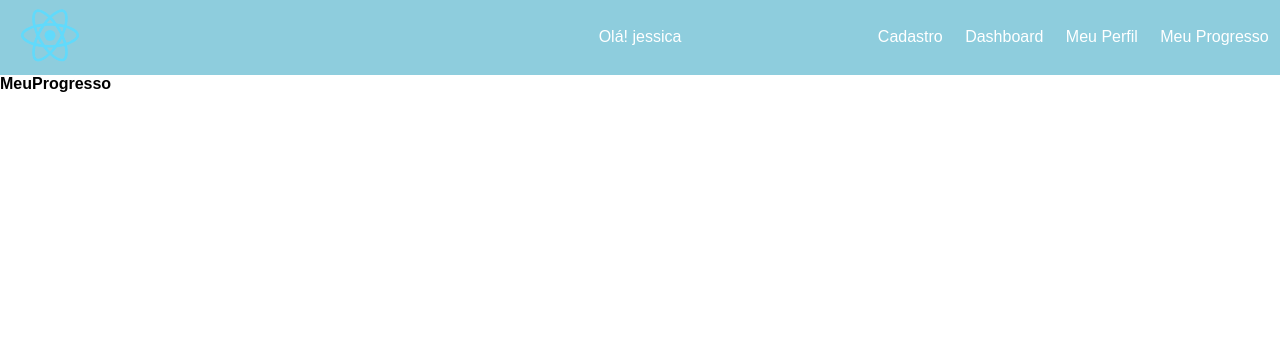
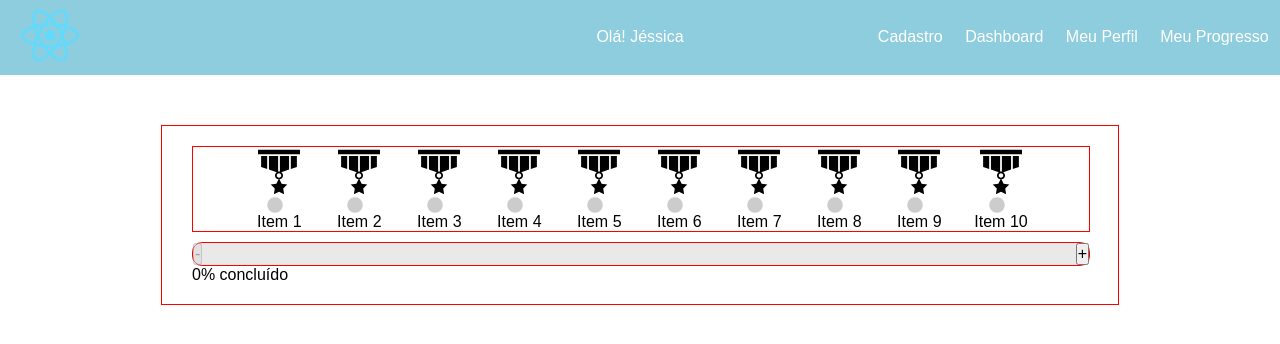
Before and after one commit to jessicapinheiro-s/meu-app-do-react-ativ-exte, a React (Create React App) app: page /meuProgresso in a window 1280 px wide. Shown: the top 344 px of the page. Built offline with nearby package versions, Linux system fonts and the light colour scheme.

Commit message:
criando barra de progresso

```diff
--- a/src/Pages/meuProgresso.tsx
+++ b/src/Pages/meuProgresso.tsx
@@ -1,11 +1,92 @@
 import { Link } from 'react-router-dom';
-import React from "react"
+import React, { useState } from "react"
 import MenuHeader from '../components/header/header';
-export default function MeuProgresso (){
-    return(
+import { FaCheckCircle, FaCircle } from 'react-icons/fa';
+import { RiMedalFill } from "react-icons/ri";
+import { FaMedal } from "react-icons/fa6";
+import { IoIosMedal } from "react-icons/io";
+import { IoMedalSharp } from "react-icons/io5";
+import { GiStarMedal } from "react-icons/gi";
+
+
+
+
+export default function MeuProgresso() {
+    const [progress, setProgress] = useState(0);
+    const items = [
+        { id: 1, name: 'Item 1' },
+        { id: 2, name: 'Item 2' },
+        { id: 3, name: 'Item 3' },
+        { id: 4, name: 'Item 4' },
+        { id: 5, name: 'Item 5' },
+        { id: 6, name: 'Item 6' },
+        { id: 7, name: 'Item 7' },
+        { id: 8, name: 'Item 8' },
+        { id: 9, name: 'Item 9' },
+        { id: 10, name: 'Item 10' },
+        // Adicione quantos itens desejar
+    ];
+
+    const handleIncrement = () => {
+        if (progress < 100) {
+            setProgress(progress + 10);
+        }
+    };
+
+    const handleDecrement = () => {
+        if (progress > 0) {
+            setProgress(progress - 10);
+        }
+    };
+
+    const renderProgressIcons = () => {
+        return items.map((item) => (
+            <div className='container-item-medal'key={item.id}>
+                {progress >= item.id * 10 ? (
+                    <div className='container-medal'>
+                        <GiStarMedal className='icon'/>
+                        <FaCheckCircle style={{ color: '#4caf50', marginRight: '8px' }} />
+                        <p>{item.name}</p>
+                    </div>
+                ) : (
+                    <div className='container-medal'>
+                        <GiStarMedal className='icon'/>
+                        <FaCircle style={{ color: '#ccc', marginRight: '8px' }} />
+                        <p>{item.name}</p>
+                    </div>
+                )}
+
+            </div>
+        ));
+    };
+
+    return (
         <div>
-            <MenuHeader nome = 'jessica'/>
-        <h1>MeuProgresso</h1>
+            <MenuHeader nome='Jéssica' />
+            <div className='container-progress'>
+                <div className='container-item-progress'>
+                    {renderProgressIcons()}
+                </div>
+                <div className='container-bar-progress'>
+                    <button onClick={handleDecrement} disabled={progress === 0}>
+                        -
+                    </button>
+                    <div className='bar' >
+                        <div
+                            style={{
+                                width: `${progress}%`,
+                                height: '20px',
+                                backgroundColor: '#4caf50',
+                                transition: 'width 0.3s',
+                            }}
+                        />
+                    </div>
+                    <button onClick={handleIncrement} disabled={progress === 100}>
+                        +
+                    </button>
+                </div>
+                <p>{`${progress}% concluído`}</p>
+            </div>
         </div>
     )
 }
--- /dev/null
+++ b/src/styles/components/_meuProgresso.scss
@@ -0,0 +1,48 @@
+@import '../abstract/mixins';
+@import '../abstract/variaves';
+
+.container-progress {
+    width: 70%;
+    padding: 20px 30px;
+    border: 1px solid red;
+    margin: 50px auto;
+
+    .container-item-progress {
+        display: flex;
+        width: 100%;
+        border: 1px solid red;
+        flex-wrap: wrap;
+        justify-content: center;
+    }
+
+    .container-bar-progress {
+        width: 100%;
+        display: flex;
+        align-items: center;
+        margin-top: 10px;
+        justify-content: space-between;
+        border: 1px solid red;
+        border-radius: 10px;
+        background-color: $cor-borda;
+
+ }
+
+
+
+    .container-medal {
+        display: flex;
+        flex-direction: column;
+        align-items: center;
+        margin: 0px 15px 0px 15px;
+
+        .icon {
+            font-size: 50px;
+        }
+    }
+}
+
+.container-item-medal {
+    display: flex;
+    justify-content: center;
+    align-items: center;
+}
--- a/src/styles/style.css
+++ b/src/styles/style.css
@@ -259,6 +259,45 @@
   border-bottom: 3px solid #22668D;
 }
 
+.container-progress {
+  width: 70%;
+  padding: 20px 30px;
+  border: 1px solid red;
+  margin: 50px auto;
+}
+.container-progress .container-item-progress {
+  display: flex;
+  width: 100%;
+  border: 1px solid red;
+  flex-wrap: wrap;
+  justify-content: center;
+}
+.container-progress .container-bar-progress {
+  width: 100%;
+  display: flex;
+  align-items: center;
+  margin-top: 10px;
+  justify-content: space-between;
+  border: 1px solid red;
+  border-radius: 10px;
+  background-color: rgba(224, 224, 224, 0.7137254902);
+}
+.container-progress .container-medal {
+  display: flex;
+  flex-direction: column;
+  align-items: center;
+  margin: 0px 15px 0px 15px;
+}
+.container-progress .container-medal .icon {
+  font-size: 50px;
+}
+
+.container-item-medal {
+  display: flex;
+  justify-content: center;
+  align-items: center;
+}
+
 * {
   margin: 0;
   padding: 0;
--- a/src/styles/style.scss
+++ b/src/styles/style.scss
@@ -5,6 +5,8 @@
 @import './components/meuPerfil';
 @import './components/buttons';
 @import './components/login';
+@import './components/meuProgresso';
+
 
 
 
```
Also changed, not shown: 1 other file (tests, documents, lock files or other folders).
